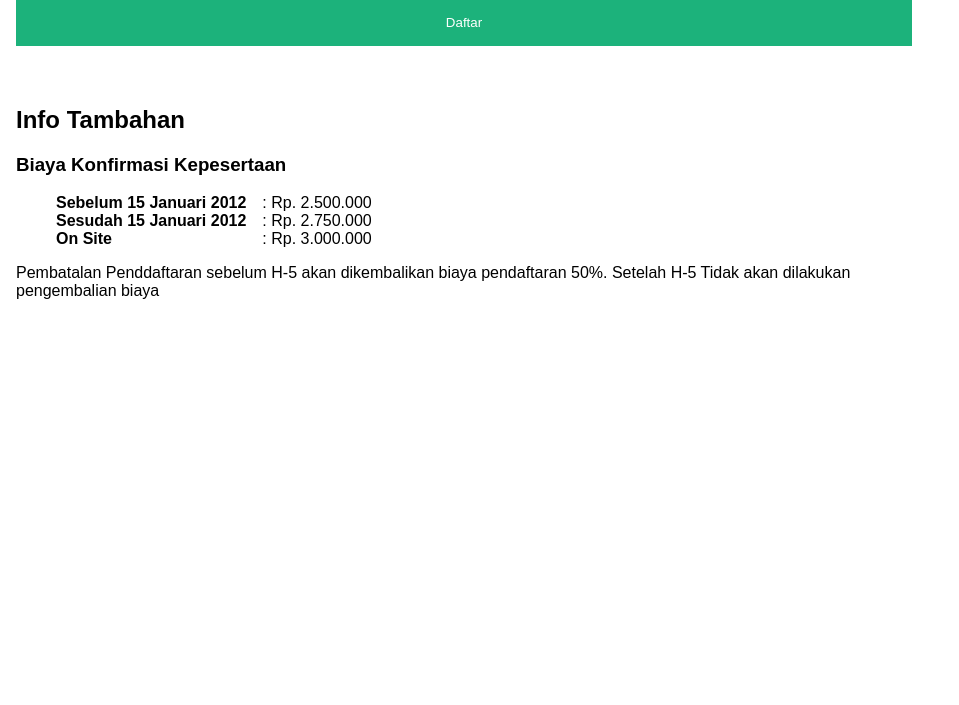
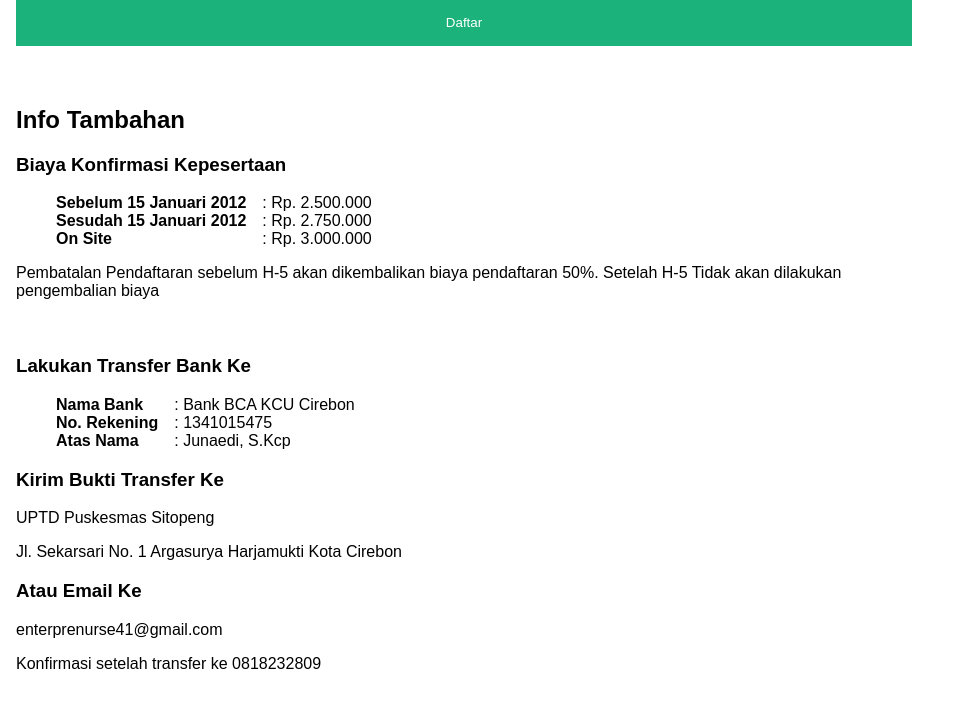
Before and after one commit to DrunkDemoman/DrunkDemoman.github.io, a PHP site: page / in a window 1280 px wide. Shown: the part 1333-2038 px from the top of the page, without its empty margins (0-959 px from the left). Before the commit the page ends 1632 px from the top, so only its background shows below. Run offline with PHP 8.4, Linux system fonts and the light colour scheme.

Commit message:
updated html and css

```diff
--- a/Kuis1/index.html
+++ b/Kuis1/index.html
@@ -115,8 +115,13 @@
 
         </div>
 
-        <button type="submit" class="submitBtn">Daftar</button>
-
+        <button type="submit" class="submitBtn" onclick="confirm()">Daftar</button>
+        <script>
+            function confirm()
+            {
+                alert("Terima kasih telah melakukan pendaftaran");
+            }
+        </script>
 
 
 
@@ -143,8 +148,37 @@
         </ul>
 
     </div>
+    <div class="infoRefund">
+    <p>Pembatalan Pendaftaran sebelum H-5 akan dikembalikan biaya pendaftaran 50%. Setelah H-5 Tidak akan dilakukan pengembalian biaya</p>
+    </div>
 
-    <p>Pembatalan Penddaftaran sebelum H-5 akan dikembalikan biaya pendaftaran 50%. Setelah H-5 Tidak akan dilakukan pengembalian biaya</p>
+    <div class="infoTransfer">
+    <h3>Lakukan Transfer Bank Ke</h3>
+    <ul>
+
+        <li><b>Nama Bank</b>: Bank BCA KCU Cirebon</li>
+        <li><b>No. Rekening</b>: 1341015475</li>
+        <li><b>Atas Nama</b>: Junaedi, S.Kcp</li>
+
+        </ul>
+
+    </div>
+
+    <div class="infoPengiriman">
+        <h3>Kirim Bukti Transfer Ke</h3>
+
+            <p>
+                UPTD Puskesmas Sitopeng
+            </p>
+            <p>
+                Jl. Sekarsari No. 1 Argasurya Harjamukti Kota Cirebon
+            </p>
+        <h3>Atau Email Ke</h3>
+        <p>enterprenurse41@gmail.com</p>
+        <p>Konfirmasi setelah transfer ke 0818232809</p>
+    </div>
+
+
 
 </div>
 </body>
--- a/Kuis1/style.css
+++ b/Kuis1/style.css
@@ -56,3 +56,8 @@ b{
     display: table-cell;
     padding-right: 1em;
 }
+
+.infoRefund
+{
+    padding-bottom: 20px;
+}
```
